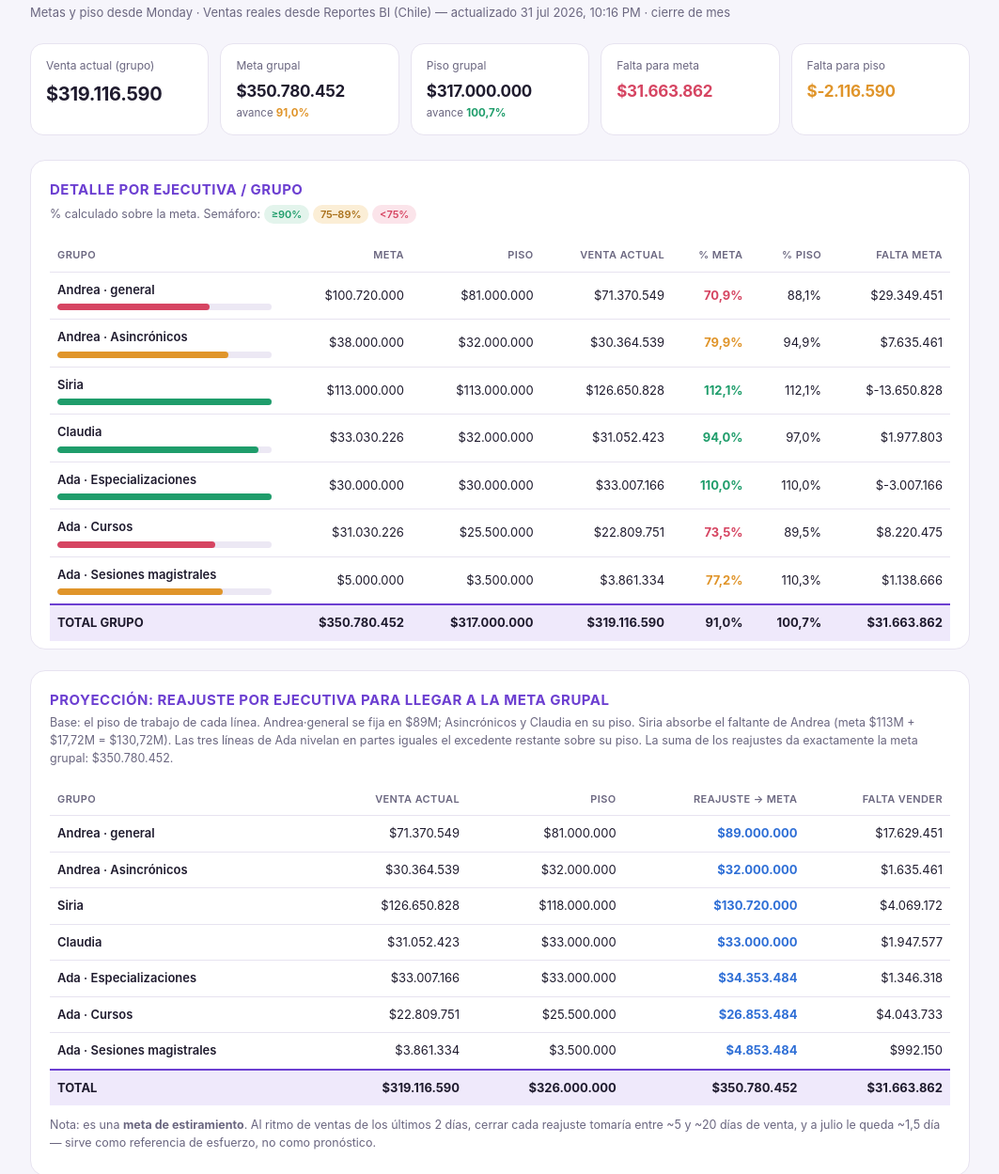
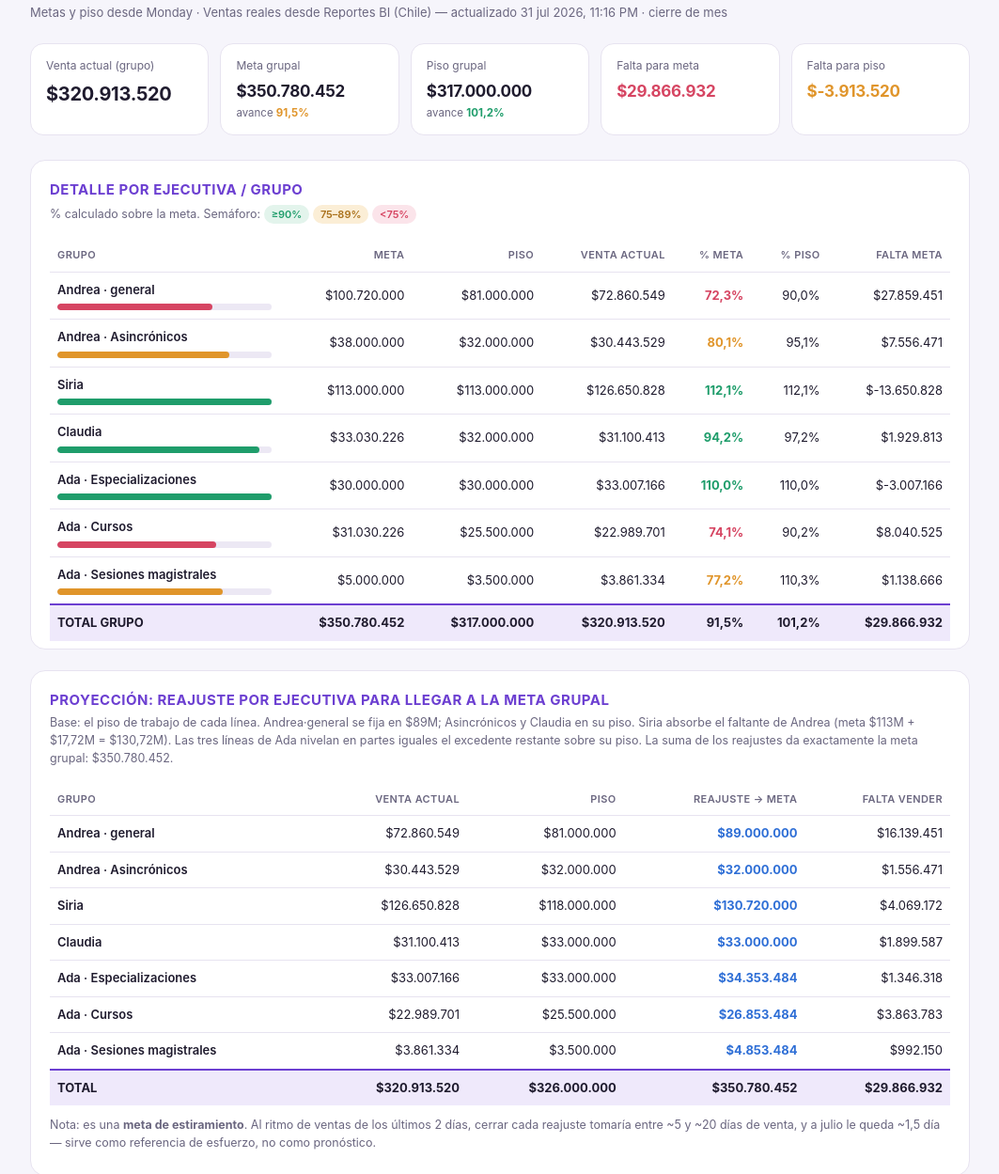
Before and after one commit to andresepadipa/adipa, a plain HTML site: page index.html in a window 1280 px wide. Shown: the part 62-1311 px from the top of the page at 94% size, without its empty margins (108-1171 px from the left). Drawn offline with Linux system fonts and the light colour scheme.

Commit message:
Add files via upload

```diff
--- a/index.html
+++ b/index.html
@@ -9,13 +9,13 @@
 <body>
 <div class="wrap">
   <h1>Estado de Ventas &#183; Julio 2026</h1>
-  <div class="sub">Metas y piso desde Monday &#183; Ventas reales desde Reportes BI (Chile) &#8212; actualizado 31 jul 2026, 10:16 PM &#183; cierre de mes</div>
+  <div class="sub">Metas y piso desde Monday &#183; Ventas reales desde Reportes BI (Chile) &#8212; actualizado 31 jul 2026, 11:16 PM &#183; cierre de mes</div>
   <div class="tiles">
-    <div class="tile"><div class="k">Venta actual (grupo)</div><div class="v">$319.116.590</div></div>
-    <div class="tile"><div class="k">Meta grupal</div><div class="v small">$350.780.452</div><div class="legend">avance <b class="a">91,0%</b></div></div>
-    <div class="tile"><div class="k">Piso grupal</div><div class="v small">$317.000.000</div><div class="legend">avance <b class="g">100,7%</b></div></div>
-    <div class="tile"><div class="k">Falta para meta</div><div class="v small r">$31.663.862</div></div>
-    <div class="tile"><div class="k">Falta para piso</div><div class="v small a">$-2.116.590</div></div>
+    <div class="tile"><div class="k">Venta actual (grupo)</div><div class="v">$320.913.520</div></div>
+    <div class="tile"><div class="k">Meta grupal</div><div class="v small">$350.780.452</div><div class="legend">avance <b class="a">91,5%</b></div></div>
+    <div class="tile"><div class="k">Piso grupal</div><div class="v small">$317.000.000</div><div class="legend">avance <b class="g">101,2%</b></div></div>
+    <div class="tile"><div class="k">Falta para meta</div><div class="v small r">$29.866.932</div></div>
+    <div class="tile"><div class="k">Falta para piso</div><div class="v small a">$-3.913.520</div></div>
   </div>
   <div class="sec">
     <h2>Detalle por ejecutiva / grupo</h2>
@@ -26,14 +26,14 @@
       </thead>
       <tbody>
         <tr>
-          <td class="name">Andrea · general<div class="bar"><span style="width:70.9%;background:var(--red)"></span></div></td>
-          <td>$100.720.000</td><td>$81.000.000</td><td>$71.370.549</td>
-          <td class="pct r">70,9%</td><td class="hideS">88,1%</td><td>$29.349.451</td>
+          <td class="name">Andrea · general<div class="bar"><span style="width:72.3%;background:var(--red)"></span></div></td>
+          <td>$100.720.000</td><td>$81.000.000</td><td>$72.860.549</td>
+          <td class="pct r">72,3%</td><td class="hideS">90,0%</td><td>$27.859.451</td>
         </tr>
         <tr>
-          <td class="name">Andrea · Asincrónicos<div class="bar"><span style="width:79.9%;background:var(--amber)"></span></div></td>
-          <td>$38.000.000</td><td>$32.000.000</td><td>$30.364.539</td>
-          <td class="pct a">79,9%</td><td class="hideS">94,9%</td><td>$7.635.461</td>
+          <td class="name">Andrea · Asincrónicos<div class="bar"><span style="width:80.1%;background:var(--amber)"></span></div></td>
+          <td>$38.000.000</td><td>$32.000.000</td><td>$30.443.529</td>
+          <td class="pct a">80,1%</td><td class="hideS">95,1%</td><td>$7.556.471</td>
         </tr>
         <tr>
           <td class="name">Siria<div class="bar"><span style="width:112.1%;background:var(--green)"></span></div></td>
@@ -41,9 +41,9 @@
           <td class="pct g">112,1%</td><td class="hideS">112,1%</td><td>$-13.650.828</td>
         </tr>
         <tr>
-          <td class="name">Claudia<div class="bar"><span style="width:94.0%;background:var(--green)"></span></div></td>
-          <td>$33.030.226</td><td>$32.000.000</td><td>$31.052.423</td>
-          <td class="pct g">94,0%</td><td class="hideS">97,0%</td><td>$1.977.803</td>
+          <td class="name">Claudia<div class="bar"><span style="width:94.2%;background:var(--green)"></span></div></td>
+          <td>$33.030.226</td><td>$32.000.000</td><td>$31.100.413</td>
+          <td class="pct g">94,2%</td><td class="hideS">97,2%</td><td>$1.929.813</td>
         </tr>
         <tr>
           <td class="name">Ada · Especializaciones<div class="bar"><span style="width:110.0%;background:var(--green)"></span></div></td>
@@ -51,9 +51,9 @@
           <td class="pct g">110,0%</td><td class="hideS">110,0%</td><td>$-3.007.166</td>
         </tr>
         <tr>
-          <td class="name">Ada · Cursos<div class="bar"><span style="width:73.5%;background:var(--red)"></span></div></td>
-          <td>$31.030.226</td><td>$25.500.000</td><td>$22.809.751</td>
-          <td class="pct r">73,5%</td><td class="hideS">89,5%</td><td>$8.220.475</td>
+          <td class="name">Ada · Cursos<div class="bar"><span style="width:74.1%;background:var(--red)"></span></div></td>
+          <td>$31.030.226</td><td>$25.500.000</td><td>$22.989.701</td>
+          <td class="pct r">74,1%</td><td class="hideS">90,2%</td><td>$8.040.525</td>
         </tr>
         <tr>
           <td class="name">Ada · Sesiones magistrales<div class="bar"><span style="width:77.2%;background:var(--amber)"></span></div></td>
@@ -62,8 +62,8 @@
         </tr>
         <tr class="total">
           <td>TOTAL GRUPO</td>
-          <td>$350.780.452</td><td>$317.000.000</td><td>$319.116.590</td>
-          <td>91,0%</td><td class="hideS">100,7%</td><td>$31.663.862</td>
+          <td>$350.780.452</td><td>$317.000.000</td><td>$320.913.520</td>
+          <td>91,5%</td><td class="hideS">101,2%</td><td>$29.866.932</td>
         </tr>
       </tbody>
     </table>
@@ -76,14 +76,14 @@
         <tr><th>Grupo</th><th>Venta actual</th><th>Piso</th><th>Reajuste &#8594; meta</th><th>Falta vender</th></tr>
       </thead>
       <tbody>
-        <tr><td class="name">Andrea · general</td><td>$71.370.549</td><td>$81.000.000</td><td class="pct b">$89.000.000</td><td>$17.629.451</td></tr>
-        <tr><td class="name">Andrea · Asincrónicos</td><td>$30.364.539</td><td>$32.000.000</td><td class="pct b">$32.000.000</td><td>$1.635.461</td></tr>
+        <tr><td class="name">Andrea · general</td><td>$72.860.549</td><td>$81.000.000</td><td class="pct b">$89.000.000</td><td>$16.139.451</td></tr>
+        <tr><td class="name">Andrea · Asincrónicos</td><td>$30.443.529</td><td>$32.000.000</td><td class="pct b">$32.000.000</td><td>$1.556.471</td></tr>
         <tr><td class="name">Siria</td><td>$126.650.828</td><td>$118.000.000</td><td class="pct b">$130.720.000</td><td>$4.069.172</td></tr>
-        <tr><td class="name">Claudia</td><td>$31.052.423</td><td>$33.000.000</td><td class="pct b">$33.000.000</td><td>$1.947.577</td></tr>
+        <tr><td class="name">Claudia</td><td>$31.100.413</td><td>$33.000.000</td><td class="pct b">$33.000.000</td><td>$1.899.587</td></tr>
         <tr><td class="name">Ada · Especializaciones</td><td>$33.007.166</td><td>$33.000.000</td><td class="pct b">$34.353.484</td><td>$1.346.318</td></tr>
-        <tr><td class="name">Ada · Cursos</td><td>$22.809.751</td><td>$25.500.000</td><td class="pct b">$26.853.484</td><td>$4.043.733</td></tr>
+        <tr><td class="name">Ada · Cursos</td><td>$22.989.701</td><td>$25.500.000</td><td class="pct b">$26.853.484</td><td>$3.863.783</td></tr>
         <tr><td class="name">Ada · Sesiones magistrales</td><td>$3.861.334</td><td>$3.500.000</td><td class="pct b">$4.853.484</td><td>$992.150</td></tr>
-        <tr class="total"><td>TOTAL</td><td>$319.116.590</td><td>$326.000.000</td><td>$350.780.452</td><td>$31.663.862</td></tr>
+        <tr class="total"><td>TOTAL</td><td>$320.913.520</td><td>$326.000.000</td><td>$350.780.452</td><td>$29.866.932</td></tr>
       </tbody>
     </table>
     <p class="note" style="margin-top:12px">Nota: es una <b>meta de estiramiento</b>. Al ritmo de ventas de los &#250;ltimos 2 d&#237;as, cerrar cada reajuste tomar&#237;a entre ~5 y ~20 d&#237;as de venta, y a julio le queda ~1,5 d&#237;a &#8212; sirve como referencia de esfuerzo, no como pron&#243;stico.</p>
@@ -91,12 +91,12 @@
   <div class="sec">
     <h2>Lectura r&#225;pida</h2>
     <p class="note" style="margin-bottom:14px">
-      <b>Van muy bien (a un empuj&#243;n de su meta):</b> Siria (112,1%), Ada&#183;Especializaciones (110,0%) y Claudia (94,0%). Juntas les faltan solo ~$-14,7M para cerrar sus metas &#8212; victorias r&#225;pidas.<br><br>
-      <b>Necesitan el mayor empuje:</b> Andrea&#183;general (falta $29,3M, el hueco m&#225;s grande del equipo), Andrea&#183;Asincr&#243;nicos ($7,6M) y Ada&#183;Cursos ($8,2M).<br><br>
-      <b>Prioridad realista de cierre de mes:</b> asegurar primero el <b>piso grupal</b> ($317.000.000) &#8212; faltan $-2,12M &#8212; y desde ah&#237; estirar hacia la meta.
+      <b>Van muy bien (a un empuj&#243;n de su meta):</b> Siria (112,1%), Ada&#183;Especializaciones (110,0%) y Claudia (94,2%). Juntas les faltan solo ~$-14,7M para cerrar sus metas &#8212; victorias r&#225;pidas.<br><br>
+      <b>Necesitan el mayor empuje:</b> Andrea&#183;general (falta $27,9M, el hueco m&#225;s grande del equipo), Andrea&#183;Asincr&#243;nicos ($7,6M) y Ada&#183;Cursos ($8,0M).<br><br>
+      <b>Prioridad realista de cierre de mes:</b> asegurar primero el <b>piso grupal</b> ($317.000.000) &#8212; faltan $-3,91M &#8212; y desde ah&#237; estirar hacia la meta.
     </p>
   </div>
-  <div class="foot">Fuente: tablero Monday "Metas semanales - Julio" (metas y piso) y Reportes BI ADIPA &#183; ventas-general, filtro Pa&#237;s = Chile (ventas reales al 31 jul 2026, 10:16 PM). La proyecci&#243;n de reajuste es una propuesta de reparto acordada, ajustable seg&#250;n la capacidad real de cada ejecutiva.</div>
+  <div class="foot">Fuente: tablero Monday "Metas semanales - Julio" (metas y piso) y Reportes BI ADIPA &#183; ventas-general, filtro Pa&#237;s = Chile (ventas reales al 31 jul 2026, 11:16 PM). La proyecci&#243;n de reajuste es una propuesta de reparto acordada, ajustable seg&#250;n la capacidad real de cada ejecutiva.</div>
 </div>
 </body>
 </html>
```
